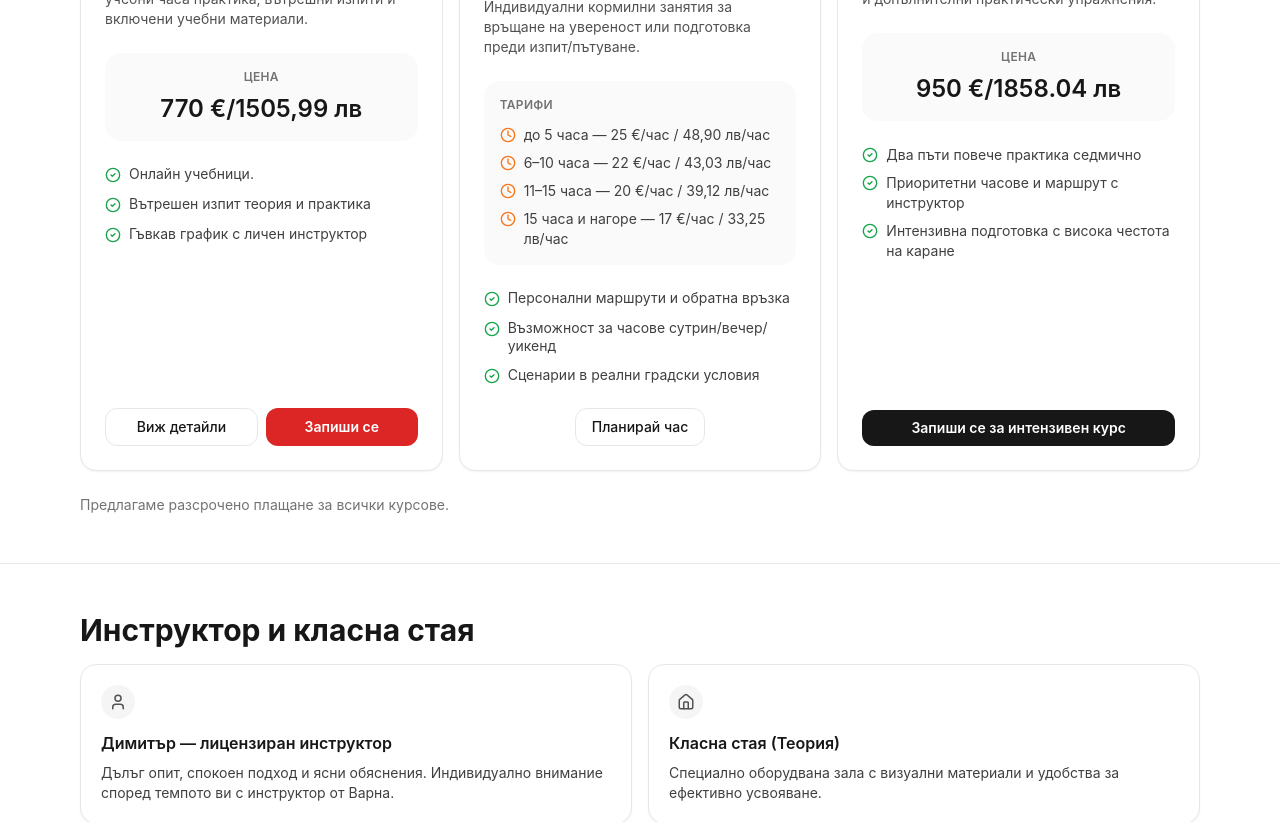
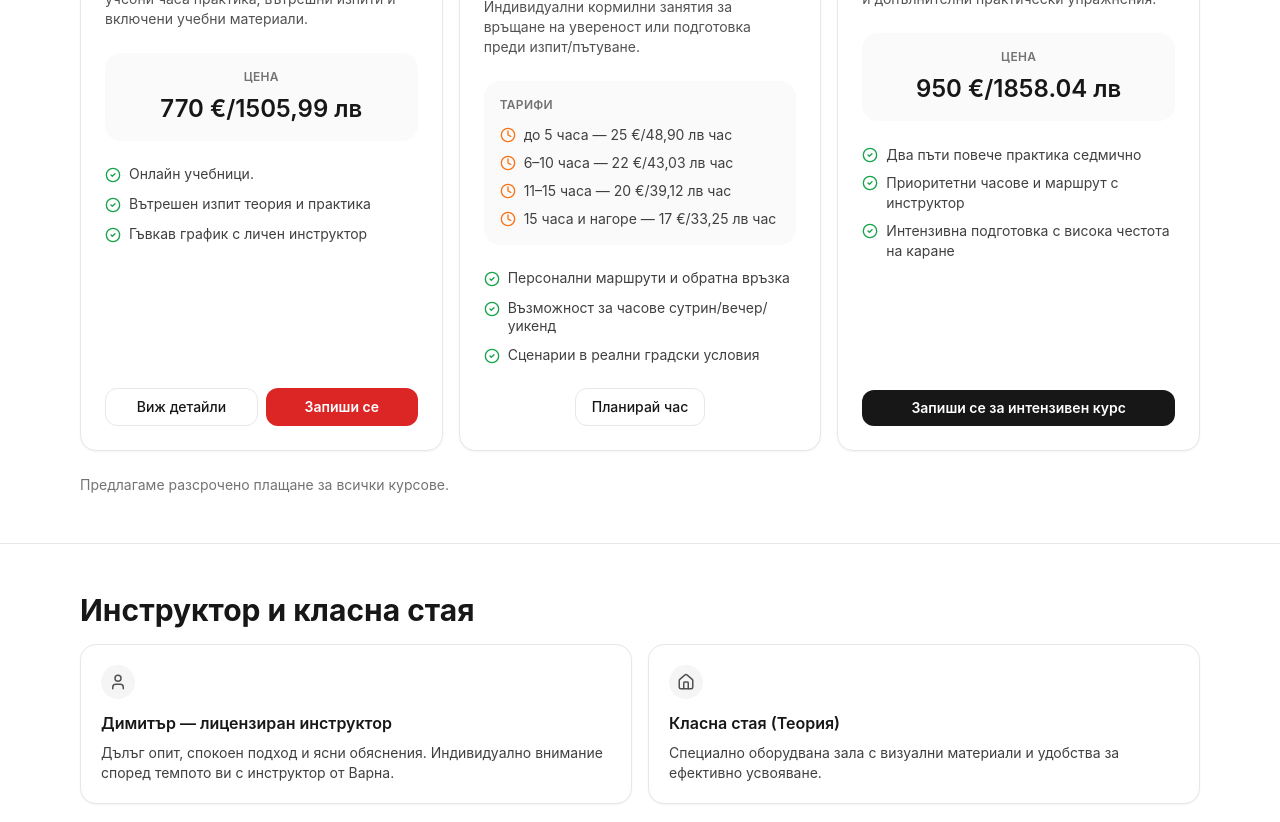
Before and after one commit to adangelov/codex, a React (Vite) app: page / in a window 1280 px wide. Shown: the part 1800-2622 px from the top of the page. Built offline with nearby package versions, Linux system fonts and the light colour scheme.

Commit message:
Update BG tariff format and bump site version

```diff
--- a/src/i18n.ts
+++ b/src/i18n.ts
@@ -159,10 +159,10 @@ export const i18n = {
     chooseDateRefresh: 'Избери дата за опреснителни',
     priceTitle: 'Цени — опреснителни/индивидуални',
     prices: [
-      'до 5 часа — 25 €/час / 48,90 лв/час',
-      '6–10 часа — 22 €/час / 43,03 лв/час',
-      '11–15 часа — 20 €/час / 39,12 лв/час',
-      '15 часа и нагоре — 17 €/час / 33,25 лв/час'
+      'до 5 часа — 25 €/48,90 лв час',
+      '6–10 часа — 22 €/43,03 лв час',
+      '11–15 часа — 20 €/39,12 лв час',
+      '15 часа и нагоре — 17 €/33,25 лв час'
     ],
     perHour: 'лв/час',
     footer: {
--- a/src/siteVersion.ts
+++ b/src/siteVersion.ts
@@ -1 +1 @@
-export const SITE_VERSION = 'v1.0.75';
+export const SITE_VERSION = 'v1.0.76';
```
